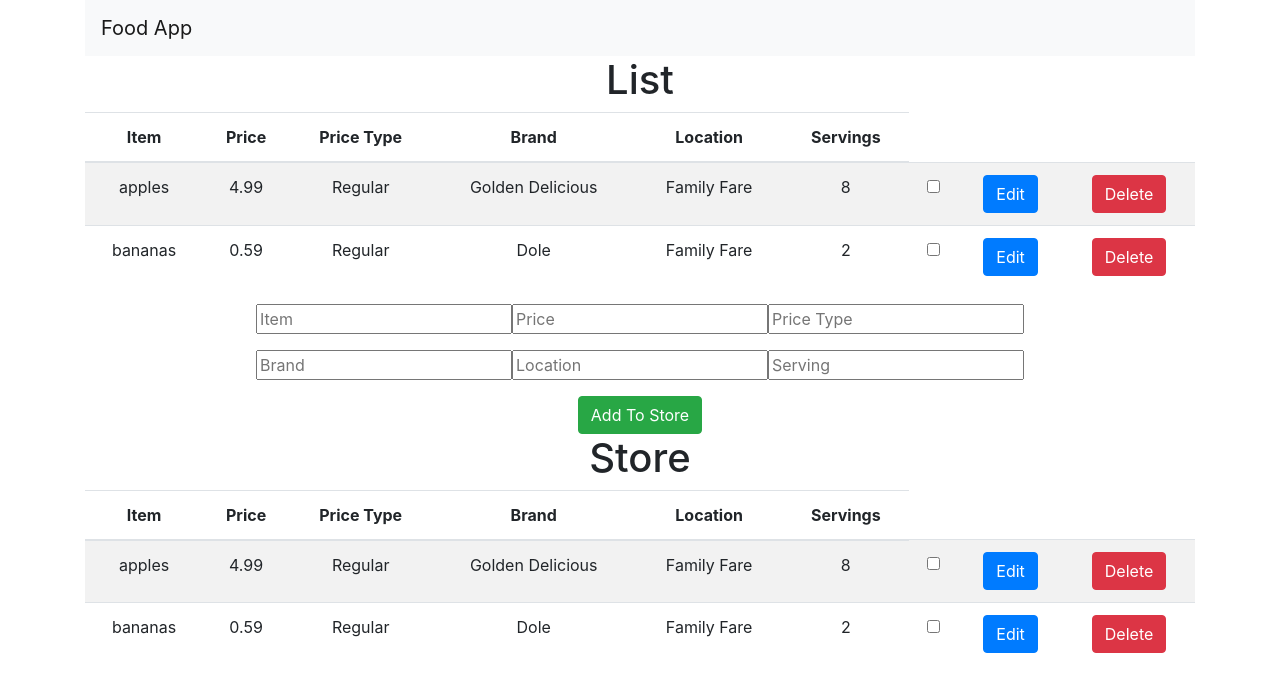
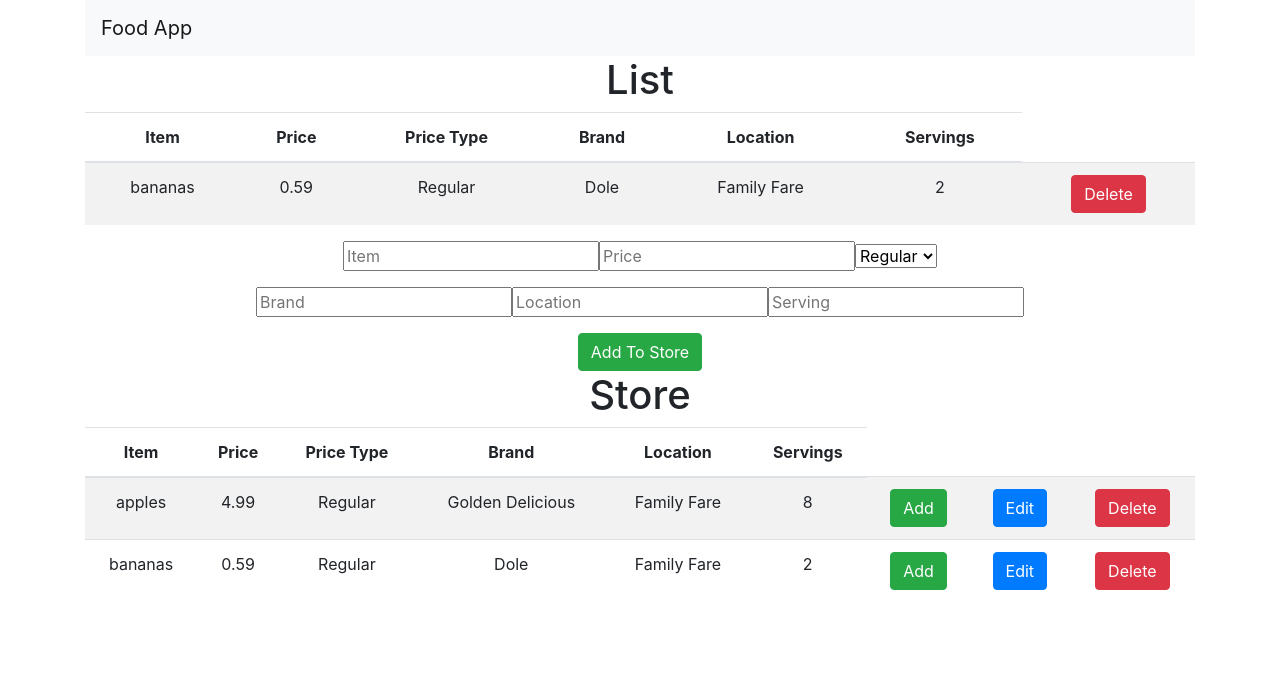
Before and after one commit to forwoodb/food-app-react-firebase, a React (Create React App) app: page / in a window 1280 px wide. Shown: the top 692 px of the page. Built offline with nearby package versions, Linux system fonts and the light colour scheme.

Commit message:
Added Functionality

```diff
--- a/src/App.js
+++ b/src/App.js
@@ -19,6 +19,7 @@ const items = [
     brand: 'Golden Delicious',
     location: 'Family Fare',
     servings: 8,
+    onList: false,
   },
   {
     item: 'bananas',
@@ -27,6 +28,7 @@ const items = [
     brand: 'Dole',
     location: 'Family Fare',
     servings: 2,
+    onList: true,
   },
 ]
 
--- a/src/Components/Main.js
+++ b/src/Components/Main.js
@@ -2,13 +2,44 @@ import React, {Component} from 'react';
 import 'bootstrap/dist/css/bootstrap.min.css';
 
 export default class Main extends Component {
+  constructor(props) {
+    super(props);
+    this.state = {
+      items: this.props.items,
+    }
+    this.addItem = this.addItem.bind(this);
+  }
+
+  addItem(newItem) {
+    this.setState({
+      items: this.state.items.concat(newItem)
+    })
+  }
+
+  addToList(listItem) {
+    this.setState({
+      items: this.state.items.map((item) => {
+        if (item.item === listItem.item) {
+          item.onList = !item.onList
+        }
+        return item;
+      })
+    })
+  }
+
   render() {
+    console.log(this.state.items);
     return (
       <div className="container">
         <NavBar/>
         <List items={this.props.items}/>
-        <AddItem/>
-        <Store items={this.props.items}/>
+        <AddItem
+          onAddItem={(newItem) => this.addItem(newItem)}
+        />
+        <Store
+          items={this.state.items}
+          onList={(listItem) => this.addToList(listItem)}
+        />
       </div>
     );
   }
@@ -18,7 +49,7 @@ class NavBar extends Component {
   render() {
     return (
       <nav className="navbar navbar-expand-lg navbar-light bg-light">
-        <a className="navbar-brand">Food App</a>
+        <a className="navbar-brand" href="#">Food App</a>
       </nav>
     );
   }
@@ -26,52 +57,11 @@ class NavBar extends Component {
 
 class List extends Component {
   render() {
-    return (
-      <div>
-        <h1>List</h1>
-        <Table items={this.props.items}/>
-      </div>
-    );
-  }
-}
-
-class AddItem extends Component {
-  render() {
-    return (
-      <form>
-        <div className="form-group">
-          <input placeholder="Item"/>
-          <input placeholder="Price"/>
-          <input placeholder="Price Type"/>
-        </div>
-        <div className="form-group">
-          <input placeholder="Brand"/>
-          <input placeholder="Location"/>
-          <input placeholder="Serving"/>
-        </div>
-          <button className="btn btn-success">Add To Store</button>
-      </form>
-    );
-  }
-}
-
-class Store extends Component{
-  render() {
-    return (
-      <div>
-        <h1>Store</h1>
-        <Table items={this.props.items}/>
-      </div>
-    );
-  }
-}
-
-class Table extends Component {
-  render() {
     const rows = [];
     this.props.items.forEach((item, i) => {
+      if (item.onList) {
         rows.push(
-        <TableRow
+          <ListItem
             key={i}
             item={item.item}
             price={item.price}
@@ -81,9 +71,12 @@ class Table extends Component {
             servings={item.servings}
           />
         );
+      }
     });
 
     return (
+      <div>
+        <h1>List</h1>
         <table className="table table-striped table-hover">
           <thead>
             <tr>
@@ -97,11 +90,12 @@ class Table extends Component {
           </thead>
           <tbody>{rows}</tbody>
         </table>
+      </div>
     );
   }
 }
 
-class TableRow extends Component {
+class ListItem extends Component {
   render() {
     return (
       <tr>
@@ -111,7 +105,105 @@ class TableRow extends Component {
         <td>{this.props.brand}</td>
         <td>{this.props.location}</td>
         <td>{this.props.servings}</td>
-        <td><input type="checkbox"/></td>
+        <td><button className="btn btn-danger">Delete</button></td>
+      </tr>
+    );
+  }
+}
+
+class AddItem extends Component {
+  constructor() {
+    super();
+    this.handleSubmit = this.handleSubmit.bind(this);
+  }
+
+  handleSubmit(e) {
+    e.preventDefault();
+    const newItem = {
+      item: e.target.itemText.value,
+      price: e.target.price.value,
+      priceType: e.target.priceType.value,
+      brand: e.target.brand.value,
+      location: e.target.location.value,
+      servings: e.target.servings.value,
+      onList: false,
+    }
+    this.props.onAddItem(newItem);
+  }
+
+  render() {
+    return (
+      <form onSubmit={this.handleSubmit}>
+        <div className="form-group">
+          <input name="itemText" placeholder="Item"/>
+          <input name="price" placeholder="Price"/>
+          <select name="priceType">
+            <option>Regular</option>
+            <option>Sale</option>
+            <option>Coupon</option>
+          </select>
+        </div>
+        <div className="form-group">
+          <input name="brand" placeholder="Brand"/>
+          <input name="location" placeholder="Location"/>
+          <input name="servings" placeholder="Serving"/>
+        </div>
+          <button className="btn btn-success">Add To Store</button>
+      </form>
+    );
+  }
+}
+
+class Store extends Component {
+  render() {
+    const rows = [];
+    this.props.items.forEach((item, i) => {
+      rows.push(
+        <StoreItem
+          key={i}
+          item={item.item}
+          price={item.price}
+          priceType={item.priceType}
+          brand={item.brand}
+          location={item.location}
+          servings={item.servings}
+          onList={() => this.props.onList(item)}
+        />
+      );
+    });
+
+    return (
+      <div>
+        <h1>Store</h1>
+        <table className="table table-striped table-hover">
+          <thead>
+            <tr>
+              <th>Item</th>
+              <th>Price</th>
+              <th>Price Type</th>
+              <th>Brand</th>
+              <th>Location</th>
+              <th>Servings</th>
+            </tr>
+          </thead>
+          <tbody>{rows}</tbody>
+        </table>
+      </div>
+    );
+  }
+}
+
+class StoreItem extends Component {
+  render() {
+    return (
+      <tr>
+        <td>{this.props.item}</td>
+        <td>{this.props.price}</td>
+        <td>{this.props.priceType}</td>
+        <td>{this.props.brand}</td>
+        <td>{this.props.location}</td>
+        <td>{this.props.servings}</td>
+        <td><button className="btn btn-success" onClick={this.props.onList}>Add</button></td>
         <td><button className="btn btn-primary">Edit</button></td>
         <td><button className="btn btn-danger">Delete</button></td>
       </tr>
```
Lines whose indentation alone changed are shown as unchanged.
